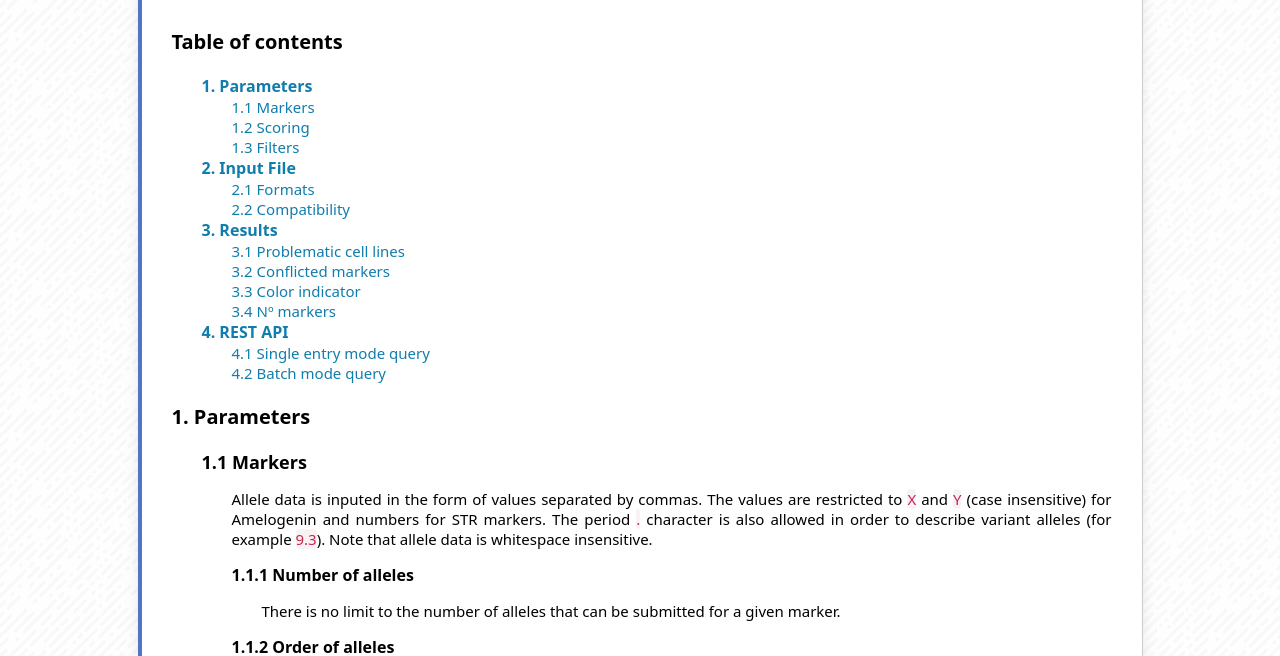
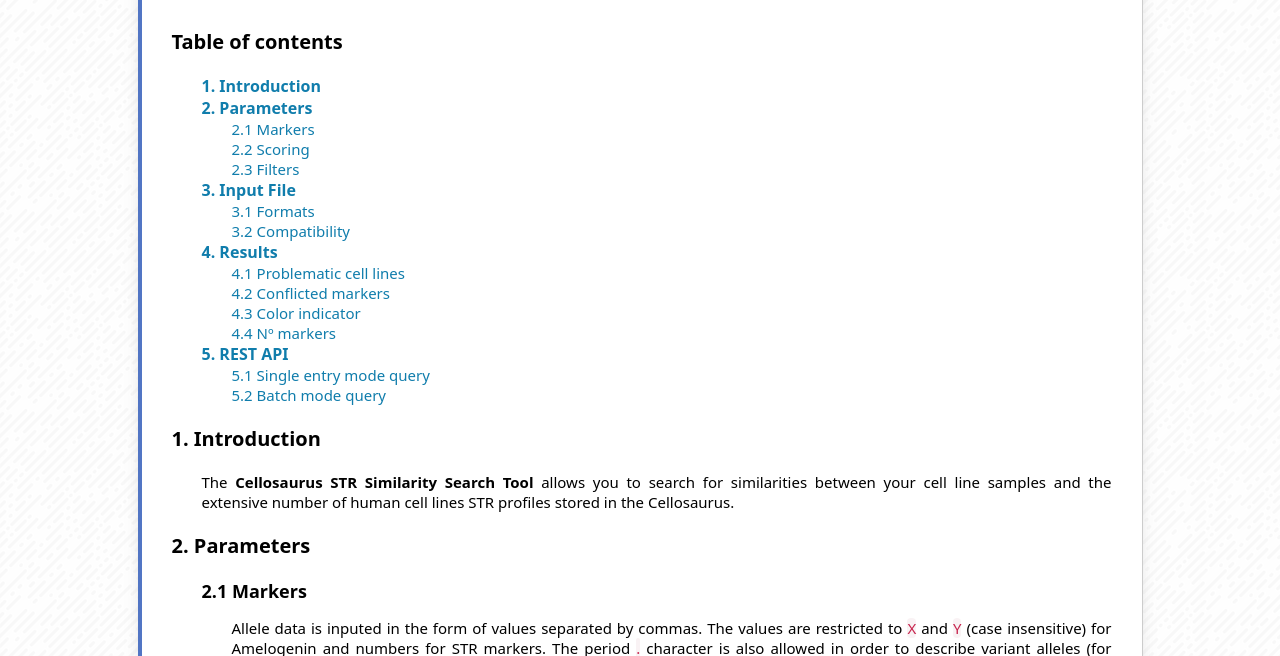
Before and after one commit to calipho-sib/cellosaurus-STR-similarity-search-tool, a plain HTML site: page frontend/help.html in a window 1280 px wide. Shown: the part 144-800 px from the top of the page. Drawn offline with Linux system fonts and the light colour scheme.

Commit message:
Add improvements from Amos

```diff
--- a/frontend/help.html
+++ b/frontend/help.html
@@ -25,24 +25,33 @@
         <div class="page-body">
             <div class="c1" id="0">Table of contents</div>
             <div class="toc">
-                <p><a class="toc c1" href="#1">1. Parameters</a></p>
-                <p><a class="toc c2" href="#1.1">1.1 Markers</a></p>
-                <p><a class="toc c2" href="#1.2">1.2 Scoring</a></p>
-                <p><a class="toc c2" href="#1.3">1.3 Filters</a></p>
-                <p><a class="toc c1" href="#2">2. Input File</a></p>
-                <p><a class="toc c2" href="#2.1">2.1 Formats</a></p>
-                <p><a class="toc c2" href="#2.2">2.2 Compatibility</a></p>
-                <p><a class="toc c1" href="#3">3. Results</a></p>
-                <p><a class="toc c2" href="#3.1">3.1 Problematic cell lines</a></p>
-                <p><a class="toc c2" href="#3.2">3.2 Conflicted markers</a></p>
-                <p><a class="toc c2" href="#3.3">3.3 Color indicator</a></p>
-                <p><a class="toc c2" href="#3.4">3.4 Nº markers</a></p>
-                <p><a class="toc c1" href="#4">4. REST API</a></p>
-                <p><a class="toc c2" href="#4.1">4.1 Single entry mode query</a></p>
-                <p><a class="toc c2" href="#4.2">4.2 Batch mode query</a></p>
+                <p><a class="toc c1" href="#1">1. Introduction</a></p>
+                <p><a class="toc c1" href="#2">2. Parameters</a></p>
+                <p><a class="toc c2" href="#2.1">2.1 Markers</a></p>
+                <p><a class="toc c2" href="#2.2">2.2 Scoring</a></p>
+                <p><a class="toc c2" href="#2.3">2.3 Filters</a></p>
+                <p><a class="toc c1" href="#3">3. Input File</a></p>
+                <p><a class="toc c2" href="#3.1">3.1 Formats</a></p>
+                <p><a class="toc c2" href="#3.2">3.2 Compatibility</a></p>
+                <p><a class="toc c1" href="#4">4. Results</a></p>
+                <p><a class="toc c2" href="#4.1">4.1 Problematic cell lines</a></p>
+                <p><a class="toc c2" href="#4.2">4.2 Conflicted markers</a></p>
+                <p><a class="toc c2" href="#4.3">4.3 Color indicator</a></p>
+                <p><a class="toc c2" href="#4.4">4.4 Nº markers</a></p>
+                <p><a class="toc c1" href="#5">5. REST API</a></p>
+                <p><a class="toc c2" href="#5.1">5.1 Single entry mode query</a></p>
+                <p><a class="toc c2" href="#5.2">5.2 Batch mode query</a></p>
             </div>
-            <div class="c1" id="1">1. Parameters</div>
-            <div class="c2" id="1.1">1.1 Markers</div>
+            <div class="c1" id="1">1. Introduction</div>
+            <div class="s2">
+            <p>
+               The <b>Cellosaurus STR Similarity Search Tool</b> allows you to search for similarities
+               between your cell line samples and the extensive number of human cell lines
+               STR profiles stored in the Cellosaurus.
+            </p>
+            </div>
+            <div class="c1" id="2">2. Parameters</div>
+            <div class="c2" id="2.1">2.1 Markers</div>
             <div class="s3">
                 <p>
                    Allele data is inputed in the form of values separated by commas. The values are restricted to <span class="t">X</span> and <span class="t">Y</span> (case insensitive)
@@ -50,19 +59,19 @@
                    Note that allele data is whitespace insensitive.
                 </p>
             </div>
-            <div class="c3" id="1.1.1">1.1.1 Number of alleles</div>
+            <div class="c3" id="2.1.1">2.1.1 Number of alleles</div>
             <p>There is no limit to the number of alleles that can be submitted for a given marker.</p>
-            <div class="c3" id="1.1.2">1.1.2 Order of alleles</div>
+            <div class="c3" id="2.1.2">2.1.2 Order of alleles</div>
             <p>The order in which the alleles are entered does not matter. For example submitting <span class="t">14,19.3</span> or <span class="t">19.3,14</span> are equivalent.</p>
-            <div class="c3" id="1.1.3">1.1.3 Homozygous loci</div>
+            <div class="c3" id="2.1.3">2.1.3 Homozygous loci</div>
             <p>The number of times a homozygous allele is entered does not matter. For example submitting <span class="t">12</span> or <span class="t">12,12</span> are equivalent.
                Homozygous alleles will be counted as one for the score computation.
             </p>
-            <div class="c2" id="1.2">1.2 Scoring</div>
-            <div class="c3" id="1.2.1">1.2.1 Algorithms</div>
+            <div class="c2" id="2.2">2.2 Scoring</div>
+            <div class="c3" id="2.2.1">2.2.1 Algorithms</div>
             <p>Three algorithms are provided for the score computation:</p>
             <p><b>Tanabe</b></p>
-            <p><i>Also know as Sørensen‐Dice coefficient</i></p>
+            <p><i>Also known as Sørensen-Dice coefficient</i></p>
             <img src='images/equations/tanabe.svg' alt='' height='34'>
             <p>
                 DOI=<a class='ab' href='https://www.doi.org/10.11418/jtca1981.18.4_329' target='_blank'>10.11418/jtca1981.18.4_329</a><br>
@@ -83,7 +92,7 @@
                 PubMed=<a class='ab' href='https://www.ncbi.nlm.nih.gov/pubmed/23136038' target='_blank'>2313603</a>
             </p>
             <p>While the Tanabe algorithm is nowadays the recommended algorithm for STR profiling, the Masters algorithms remain useful when trying to figure out the identity of a contaminating cell line.</p>
-            <div class="c3" id="1.2.2">1.2.2 Modes</div>
+            <div class="c3" id="2.2.2">2.2.2 Modes</div>
             <p>Three modes are provided for the score computation to handle cases in which allele data is missing for the query or the reference:</p>
             <p><b>Non-empty markers</b></p>
             <p>The score is computed on the markers that have allele data for both the query and the reference.</p>
@@ -93,19 +102,19 @@
             <p>The score is computed on the markers for which reference allele data is available even if the query is missing allele data.</p>
             <img src="images/help/modes.png" alt="Modes"><br>
             <label class="l">Comparison of the three scoring modes. The colored lines indicate the markers that are included in the score computation.</label>
-            <div class="c3" id="1.2.3">1.2.3 Amelogenin</div>
+            <div class="c3" id="2.2.3">2.2.3 Amelogenin</div>
             <p>By default, Amelogenin is only used for gender confirmation and is consequently not included in the score computation.
                 But you can decide to include it in the scoring.</p>
-            <div class="c2" id="1.3">1.3 Filters</div>
-            <div class="c3" id="1.3.1">1.3.1 Score filter</div>
+            <div class="c2" id="2.3">2.3 Filters</div>
+            <div class="c3" id="2.4.1">2.3.1 Score filter</div>
             <p>
-                Filter defining the minimum score to be reported. Note that in the case of <a href="#3.3">conflicted cell lines</a>, the <span class="t">Best</span> and
+                Filter defining the minimum score to be reported. Note that in the case of <a href="#4.3">conflicted cell lines</a>, the <span class="t">Best</span> and
                 <span class="t">Worst</span> versions are processed as pairs and only the best score is affected by the threshold. Consequently, some <span class="t">Worst</span> cases with
                 a score below the threshold can still be present in the results.
             </p>
-            <div class="c3" id="1.3.2">1.3.2 Max results</div>
+            <div class="c3" id="2.4.2">2.3.2 Max results</div>
             <p>Filter defining the maximum number of results to be reported.</p>
-            <div class="c1" id="2">2. Input File</div>
+            <div class="c1" id="3">3. Input File</div>
             <div class="s2">
                 <p>
                    Using the <span class="t">Load File</span> button from the user interface, it is possible to directly import STR profile data from a table file. Both mono and multi-samples
@@ -113,7 +122,7 @@
                    into the user interface.
                 </p>
             </div>
-            <div class="c2" id="2.1">2.1 Formats</div>
+            <div class="c2" id="3.1">3.1 Formats</div>
             <div class="s3">
                 <p>The table file can be formatted either as an Excel file (<span class="t">.xls</span> or <span class="t">.xlsx</span> extension) or as a comma separated file
                    (<span class="t">.csv</span> or <span class="t">.txt</span> extension). By default, the tool will assume that each row (except from the header) is a distinct sample.
@@ -131,21 +140,21 @@
                 </table>
                 <label class="l">Example of a properly formatted table</label>
             </div>
-            <div class="c2" id="2.2">2.2 Compatibility</div>
+            <div class="c2" id="3.2">3.2 Compatibility</div>
             <div class="s3">
                 <p>In addition to the format standard described previously, the tool was also made compatible with the following software:</p>
                 <ul>
                     <li class="s3"><b>GeneMapper ID-X</b></li>
                 </ul>
             </div>
-            <div class="c1" id="3">3. Results</div>
-            <div class="c2" id="3.1">3.1 Problematic cell lines</div>
+            <div class="c1" id="4">4. Results</div>
+            <div class="c2" id="4.1">4.1 Problematic cell lines</div>
             <div class="s3">
                 <p>Problematic cell lines, which can be the result of either a contamination or a misidentification, have their accession number displayed in <span style="color:#ee4046;font-weight: bold">red</span> in the result table.
                    When hovering over them, a tooltip displays the relative Cellosaurus information concerning their problematic status.</p>
                 <img src="images/help/problematic.png" alt="Problematic cell line"><br>
             </div>
-            <div class="c2" id="3.2">3.2 Conflicted markers</div>
+            <div class="c2" id="4.2">4.2 Conflicted markers</div>
             <div class="s3">
                 <p>In some cases, sources disagree on the allele values of a given marker. These cases are underlined in the result table and the corresponding sources are indicated in a tooltip when
                    hovering over them. When a cell line possesses conflicted markers, the different combinations of alleles are computed and the <span class="t">Best</span> and <span class="t">Worst</span>
@@ -166,7 +175,7 @@
                    larger, the base principle remains the same. The score is computed for all generated profiles and only the <span class="t">Best</span> and <span class="t">Worst</span> are reported in the results.
                 </p>
             </div>
-            <div class="c2" id="3.3">3.3 Color indicator</div>
+            <div class="c2" id="4.3">4.3 Color indicator</div>
             <div class="s3">
                 <p>
                     The color indicator displayed at the left side of each row in the result table allows to easily detect the cell lines that are related. Related cell lines have a
@@ -191,22 +200,22 @@
                     </table>
                 </div>
             </div>
-            <div class="c2" id="3.4">3.4 Nº markers</div>
+            <div class="c2" id="4.4">4.4 Nº markers</div>
             <div class="s3">
                 <p>
                     The <span class="t">Nº Markers</span> column reports the number of STR markers that were used in the score computation. It is influenced by the
-                    <a href="#1.2.2">scoring mode</a> selected and the inclusion of <a href="#1.2.3">Amelogenin</a> in the score computation. Note that a minimum of eight STR markers is
+                    <a href="#2.2.2">scoring mode</a> selected and the inclusion of <a href="#2.2.3">Amelogenin</a> in the score computation. Note that a minimum of eight STR markers is
                     recommended for accurate results.
                 </p>
             </div>
-            <div class="c1" id="4">4. REST API</div>
+            <div class="c1" id="5">5. REST API</div>
             <div class="s2">
                 <p>
                     The Cellosaurus STR Similarity Search Tool REST API allows to easily search STR profiles without having to go through the user interface. Two main modes are available:
-                    <a href="#4.1">Single entry mode query</a> to search a single sample and <a href="#4.2">Batch mode query</a> to search more than one sample at a time.
+                    <a href="#5.1">Single entry mode query</a> to search a single sample and <a href="#5.2">Batch mode query</a> to search more than one sample at a time.
                 </p>
             </div>
-            <div class="c2" id="4.1">4.1 Single entry mode query</div>
+            <div class="c2" id="5.1">5.1 Single entry mode query</div>
             <div></div>
             <div class="c3">URL</div>
             <p style="color:#107dac;">https://web.expasy.org/cellosaurus-str-search/api/query</p>
@@ -224,11 +233,11 @@
                 <tr><td></td><td>Type: <span class="t">string</span></td></tr>
                 <tr style="background-color:#ddd"><td><b>algorithm</b></td><td>Description: scoring algorithm</td></tr>
                 <tr><td></td><td>Type: <span class="t">integer</span></td></tr>
-                <tr><td></td><td>Choices: <span class="t">1</span> for <a href="#1.3.1">Tanabe</a>, <span class="t">2</span> for <a href="#1.3.1">Masters (vs. query)</a> and <span class="t">3</span> for <a href="#1.3.1">Masters (vs. reference)</a></td></tr>
+                <tr><td></td><td>Choices: <span class="t">1</span> for <a href="#2.4.1">Tanabe</a>, <span class="t">2</span> for <a href="#2.4.1">Masters (vs. query)</a> and <span class="t">3</span> for <a href="#2.4.1">Masters (vs. reference)</a></td></tr>
                 <tr><td></td><td>Default: <span class="t">1</span></td></tr>
                 <tr style="background-color:#ddd"><td><b>scoringMode</b></td><td>Description: scoring mode </td></tr>
                 <tr><td></td><td>Type: <span class="t">integer</span></td></tr>
-                <tr><td></td><td>Choices: <span class="t">1</span> for <a href="#1.3.2">Non-empty markers</a>, <span class="t">2</span> for <a href="#1.3.2">Query markers</a> and <span class="t">3</span> for <a href="#1.3.2">Reference markers</a></td></tr>
+                <tr><td></td><td>Choices: <span class="t">1</span> for <a href="#2.4.2">Non-empty markers</a>, <span class="t">2</span> for <a href="#2.4.2">Query markers</a> and <span class="t">3</span> for <a href="#2.4.2">Reference markers</a></td></tr>
                 <tr><td></td><td>Default: <span class="t">1</span></td></tr>
                 <tr style="background-color:#ddd"><td><b>includeAmelogenin</b></td><td>Description: inclusion of Amelogenin in the score computation</td></tr>
                 <tr><td></td><td>Type: <span class="t">boolean</span></td></tr>
@@ -266,7 +275,7 @@
                     "scoreFilter": 70,<br>
                     "includeAmelogenin": false<br>
                     }</span></p>
-            <div class="c2" id="4.2">4.2 Batch mode query</div>
+            <div class="c2" id="5.2">5.2 Batch mode query</div>
             <div class="c3">URL</div>
             <p style="color:#107dac;">https://web.expasy.org/cellosaurus-str-search/api/batch</p>
             <div class="c3">HTTP method</div>
@@ -285,11 +294,11 @@
                 <tr><td></td><td>Type: <span class="t">string</span></td></tr>
                 <tr style="background-color:#ddd"><td><b>algorithm</b></td><td>Description: scoring algorithm</td></tr>
                 <tr><td></td><td>Type: <span class="t">integer</span></td></tr>
-                <tr><td></td><td>Choices: <span class="t">1</span> for <a href="#1.3.1">Tanabe</a>, <span class="t">2</span> for <a href="#1.3.1">Masters (vs. query)</a> and <span class="t">3</span> for <a href="#1.3.1">Masters (vs. reference)</a></td></tr>
+                <tr><td></td><td>Choices: <span class="t">1</span> for <a href="#2.4.1">Tanabe</a>, <span class="t">2</span> for <a href="#2.4.1">Masters (vs. query)</a> and <span class="t">3</span> for <a href="#2.4.1">Masters (vs. reference)</a></td></tr>
                 <tr><td></td><td>Default: <span class="t">1</span></td></tr>
                 <tr style="background-color:#ddd"><td><b>scoringMode</b></td><td>Description: scoring mode </td></tr>
                 <tr><td></td><td>Type: <span class="t">integer</span></td></tr>
-                <tr><td></td><td>Choices: <span class="t">1</span> for <a href="#1.3.2">Non-empty markers</a>, <span class="t">2</span> for <a href="#1.3.2">Query markers</a> and <span class="t">3</span> for <a href="#1.3.2">Reference markers</a></td></tr>
+                <tr><td></td><td>Choices: <span class="t">1</span> for <a href="#2.4.2">Non-empty markers</a>, <span class="t">2</span> for <a href="#2.4.2">Query markers</a> and <span class="t">3</span> for <a href="#2.4.2">Reference markers</a></td></tr>
                 <tr><td></td><td>Default: <span class="t">1</span></td></tr>
                 <tr style="background-color:#ddd"><td><b>includeAmelogenin</b></td><td>Description: inclusion of Amelogenin in the score computation</td></tr>
                 <tr><td></td><td>Type: <span class="t">boolean</span></td></tr>
@@ -361,6 +370,7 @@
             document.body.scrollIntoView({behavior: 'instant', block: "start", inline: "nearest"});
         }
     </script>
+    <script async="async" src='https://www.google-analytics.com/analytics.js' type="text/javascript"></script>
     <script type="text/javascript">
         window.ga=window.ga||function(){(ga.q=ga.q||[]).push(arguments)};ga.l=+new Date;
         ga('create', 'UA-23625305-1', 'auto');
```
Also changed, not shown: frontend/about.html (+16 -11 lines). Lines whose indentation alone changed are shown as unchanged.
